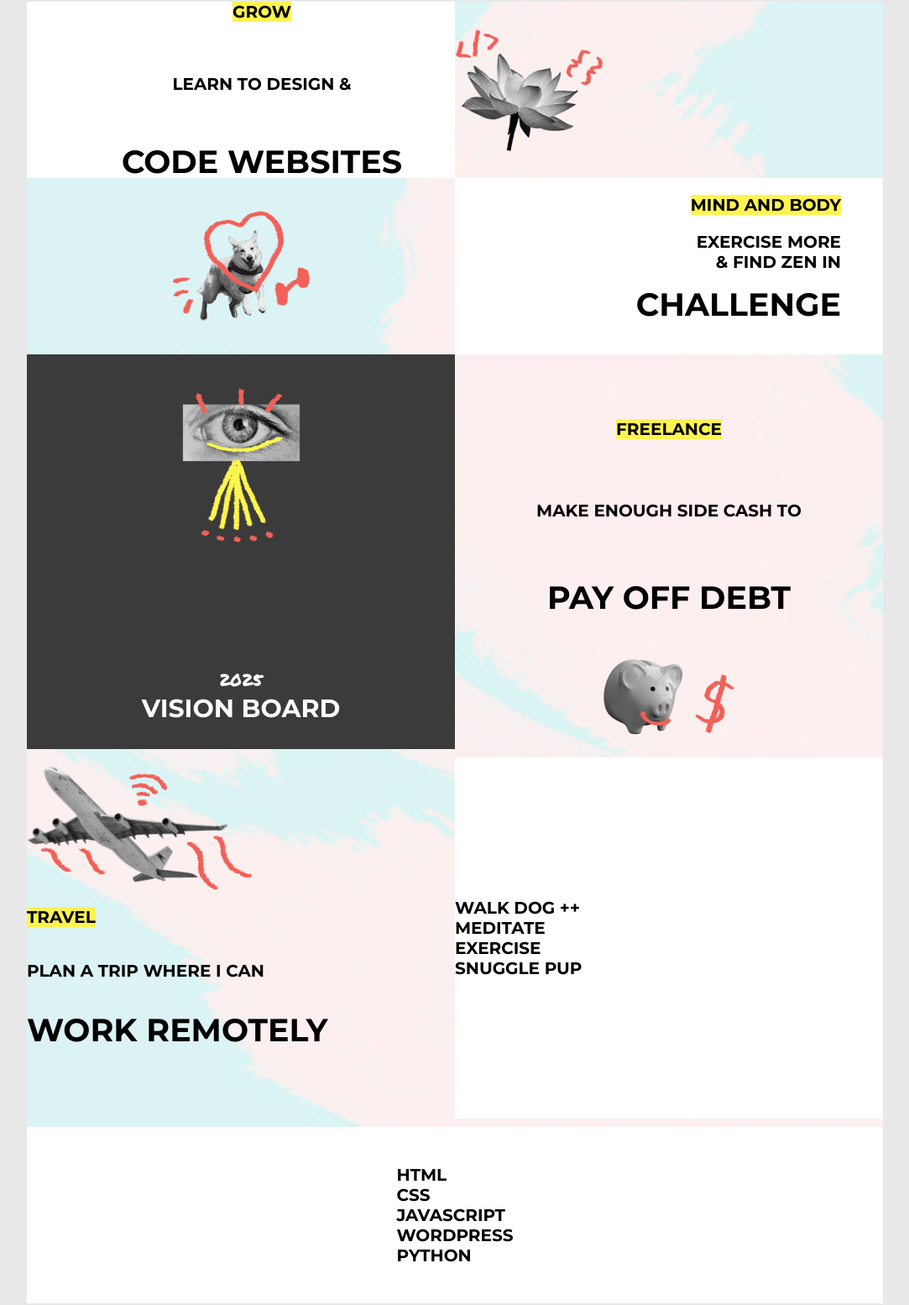
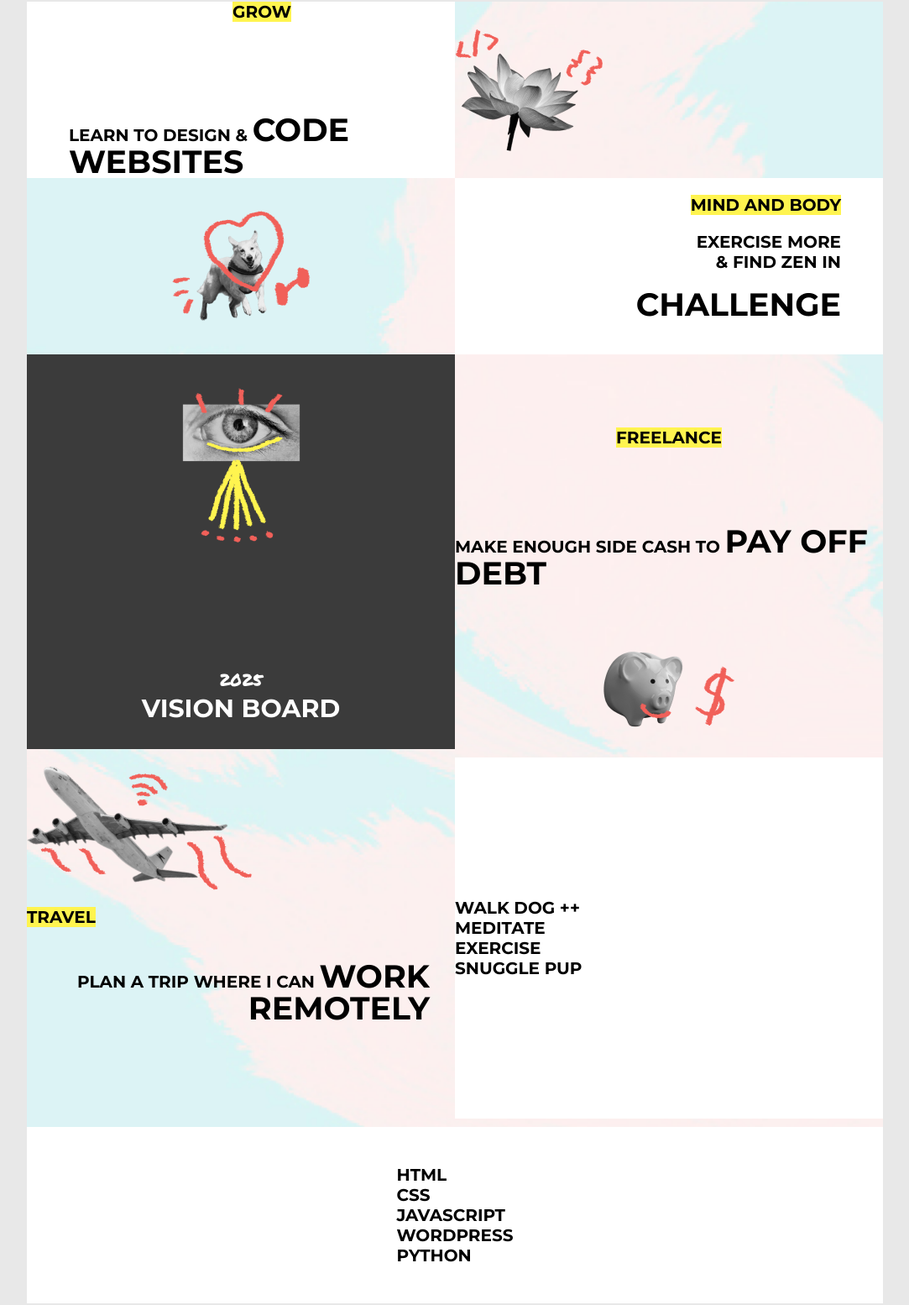
Before and after one commit to saxby-b/vision-board, a plain HTML site: page index.html in a window 1280 px wide. Shown: the whole page at 84% size, without its empty margins (98-1181 px from the left). Drawn offline with Linux system fonts and the light colour scheme.

Commit message:
Deleted new paragraphs and added span inside strong elements

```diff
--- a/index.html
+++ b/index.html
@@ -22,8 +22,7 @@
     <div id="vision-board">
       <div class="block small-block grow corner" id="grow">
         <p><span class="highlight">Grow </span></p>
-        <p>Learn to design &</p>
-        <p><strong> code websites </strong></p>
+        <p>Learn to design & <strong> code <span class="lowercase">websites </span> </strong></p>
       </div>
       <div class="block small-block center" id="flower">
         <img
@@ -42,8 +41,7 @@
       </div>
       <div class="block large-block" id="freelance">
         <p><span class="highlight">Freelance</span></p>
-        <p>make enough side cash to</p>
-        <p><strong> pay off debt </strong></p>
+        <p>make enough side cash to <strong> pay off debt </strong></p>
         <img src="img/piggy.png" alt="a piggy bank and a dollar sign." />
       </div>
       <div class="block large-block center middle" id="vision">
@@ -54,8 +52,9 @@
         <img class="travel" src="img/plane.png" alt="An airplane." />
 
         <p class="travel"><span class="highlight travel">travel </span></p>
-        <p class="travel">plan a trip where I can</p>
-        <p><strong> work remotely </strong></p>
+        <p class="travel">
+          plan a trip where I can <strong> work <span class="lowercase">remotely</span></strong>
+        </p>
       </div>
       <div class="block small-block center corner" id="list">
         <p>
```
